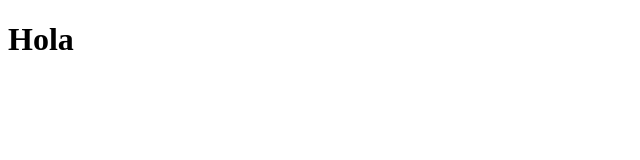
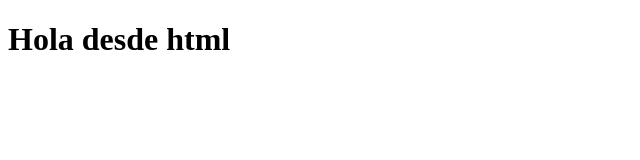
Before and after one commit to ramonpg15/Curso-Git, a plain HTML site: page index.html in a window 1280 px wide. Shown: the whole page, without its empty margins (0-640 px from the left). Drawn offline with Linux system fonts and the light colour scheme.

Commit message:
File was updated

```diff
--- a/index.html
+++ b/index.html
@@ -9,7 +9,7 @@
 </head>
 
 <body>
-    <h1>Hola</h1>
+    <h1>Hola desde html</h1>
 </body>
 
 </html>
```
